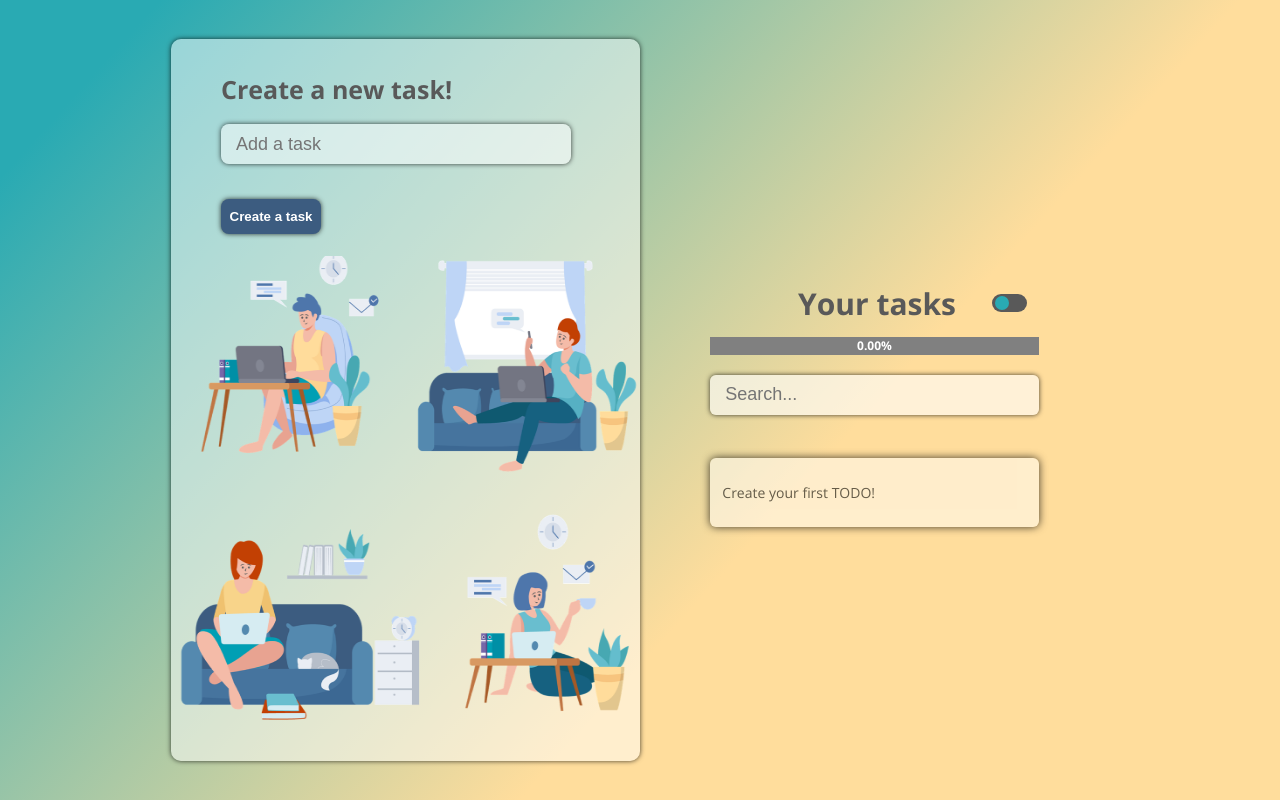
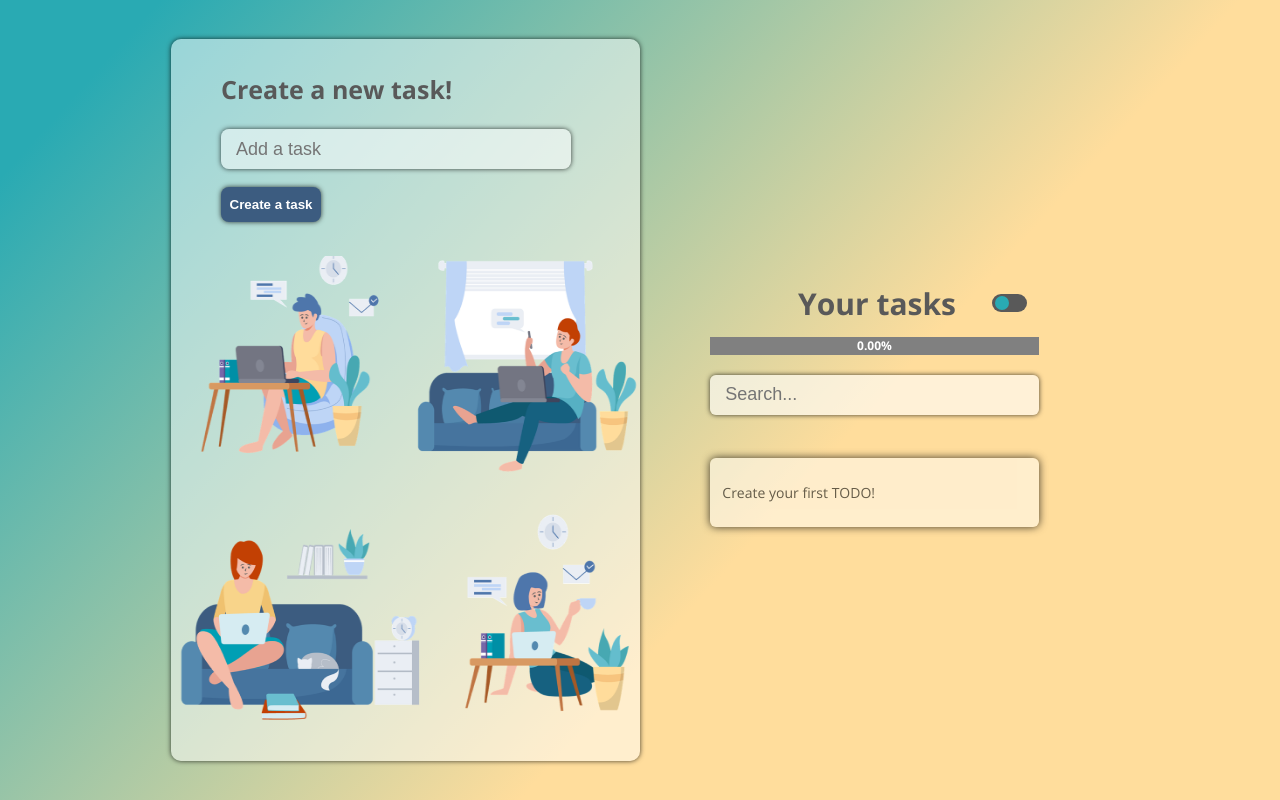
Before and after one commit to YuneidyC/todo-app, a React (Create React App) app: page / in a window 1280 px wide. Built offline with nearby package versions, Linux system fonts and the light colour scheme.

Commit message:
Refactor grid-template-rows sizes

```diff
--- a/src/styles/TodoFieldLeft.css
+++ b/src/styles/TodoFieldLeft.css
@@ -2,7 +2,7 @@
     width: 80%;
     grid-row: 2 / 4;
     display: grid;
-    grid-template-rows: 85px 60px;
+    grid-template-rows: 60px 50px;
     justify-content: center;
     align-items: center;
     margin: 0 50px;
```
